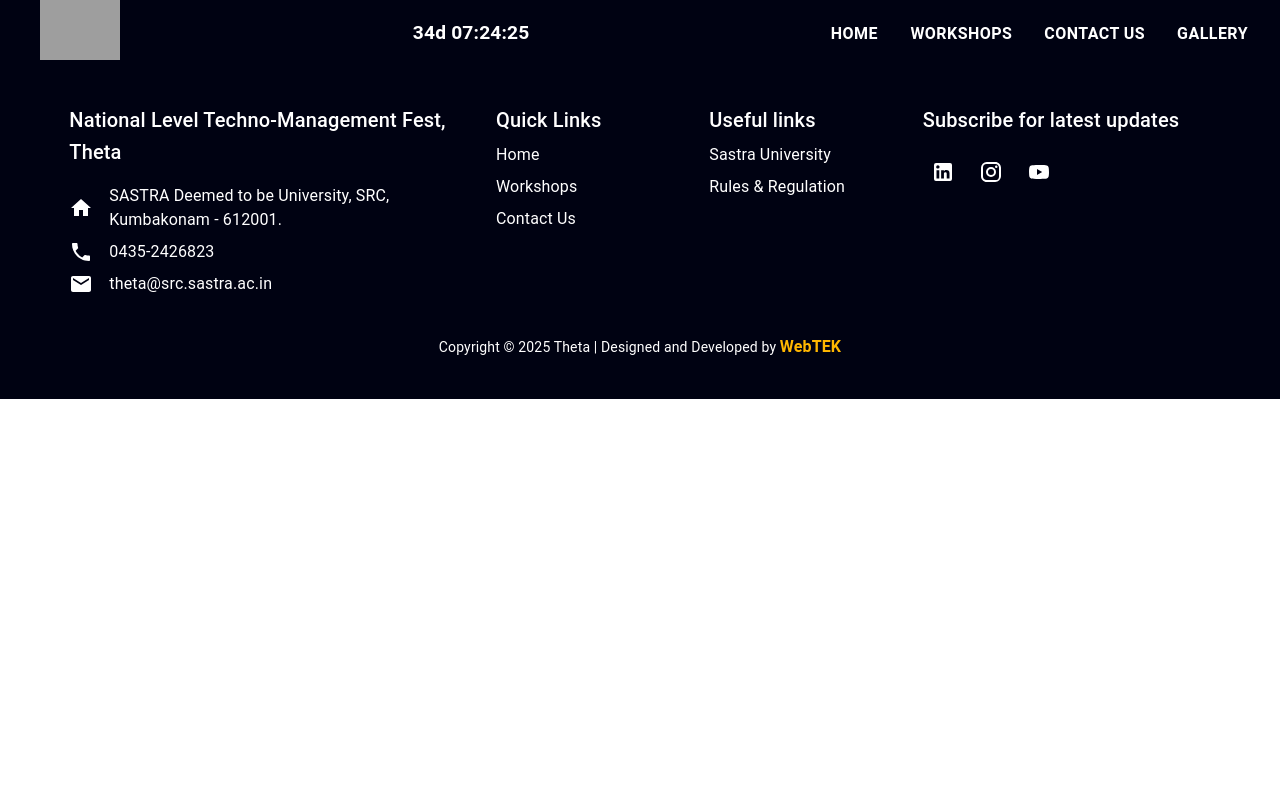
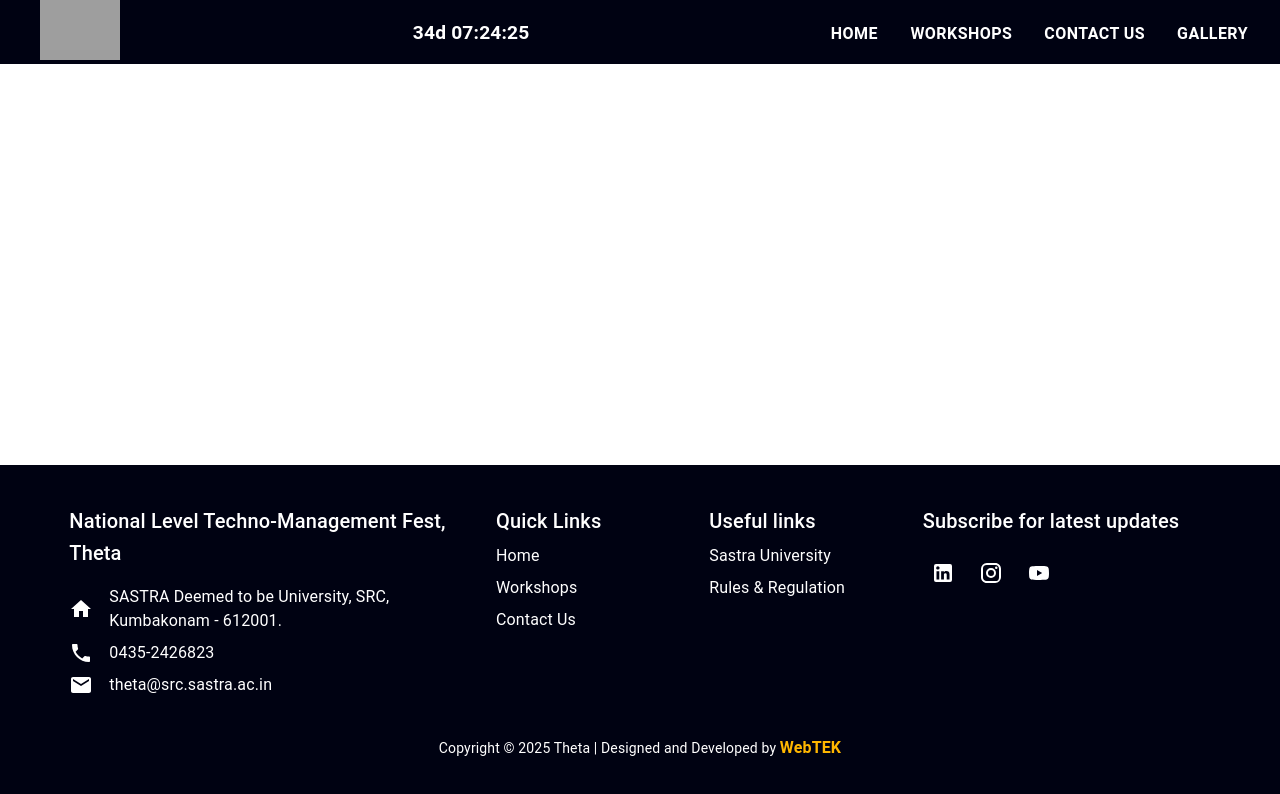
Before and after one commit to AMDHAAROON/Project-1, a React (Create React App) app: page / in a window 1280 px wide. Shown: the top 794 px of the page. Built offline with nearby package versions, Linux system fonts and the light colour scheme; grey boxes are pictures that could not be loaded.

Commit message:
Refactor Home component layout to use Box for better structure and add padding for main content

```diff
--- a/src/Pages/Home.js
+++ b/src/Pages/Home.js
@@ -1,18 +1,21 @@
 import React from "react";
 import Navbar from "../Component/Navbar";
-import Footer from "../Component/Footer"
+import Footer from "../Component/Footer";
 import { Box } from "@mui/material";
+
 const Home = () => {
   return (
-    <>
+    <Box sx={{ display: 'flex', flexDirection: 'column', minHeight: '100vh' }}>
       <Box sx={{ bgcolor: "#000212" }}>
-
         <Navbar color="#fff" />
       </Box>
-      <Box sx={{pt:'10' }}>
-      <Footer/>
+      <Box sx={{ flex: 1, pt: 10 }}> {/* Add padding top */}
+        {/* Main content goes here */}
       </Box>
-    </>
+      <Box>
+        <Footer />
+      </Box>
+    </Box>
   );
 };
 
```
